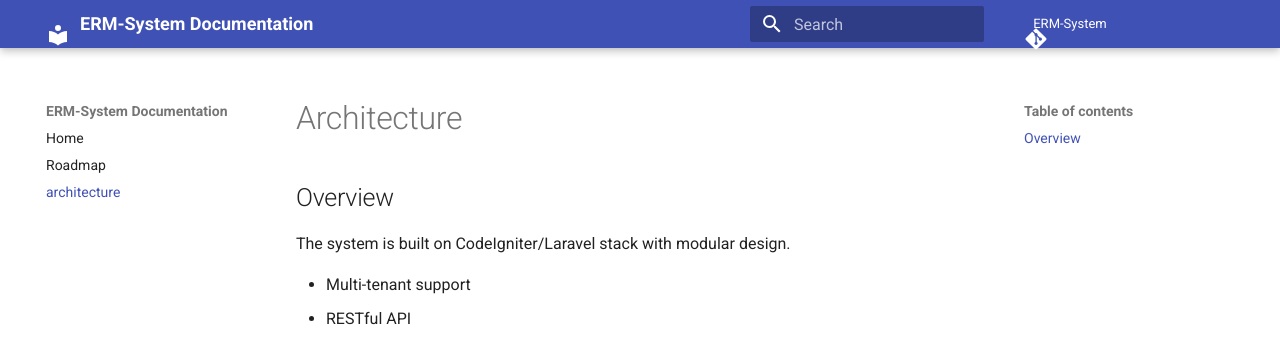
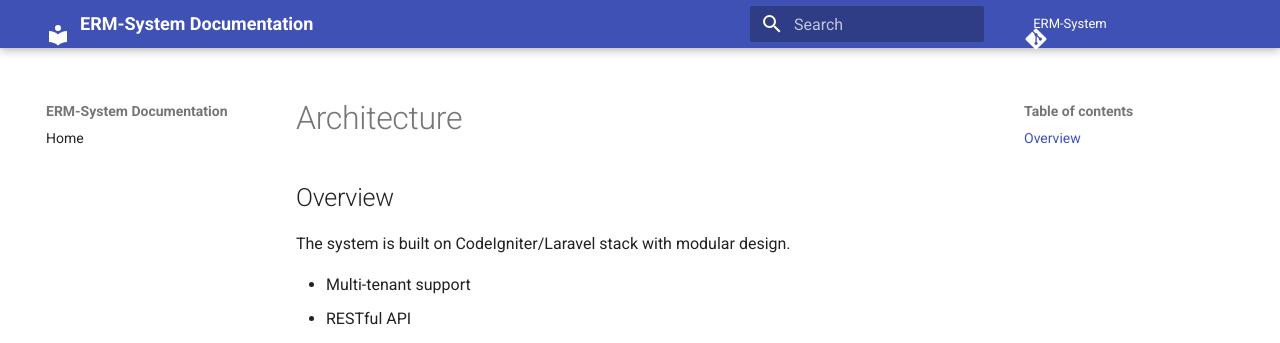
Before and after one commit to Ministra1978/ERM-System, an MkDocs documentation site: the page built from docs/architecture.md, in a window 1280 px wide. Shown: the top 343 px of the page. Built offline with MkDocs 1.6.1 and Material for MkDocs 9.7.7, drawn with Linux system fonts in a browser that asks for light colours; comment, search, counter and statistics services are not loaded.

Commit message:
Update mkdocs.yml

```diff
--- a/mkdocs.yml
+++ b/mkdocs.yml
@@ -25,5 +25,3 @@ markdown_extensions:
 
 nav:
   - Home: index.md
-  - Roadmap: roadmap.md
-  - architecture: architecture.md
```
